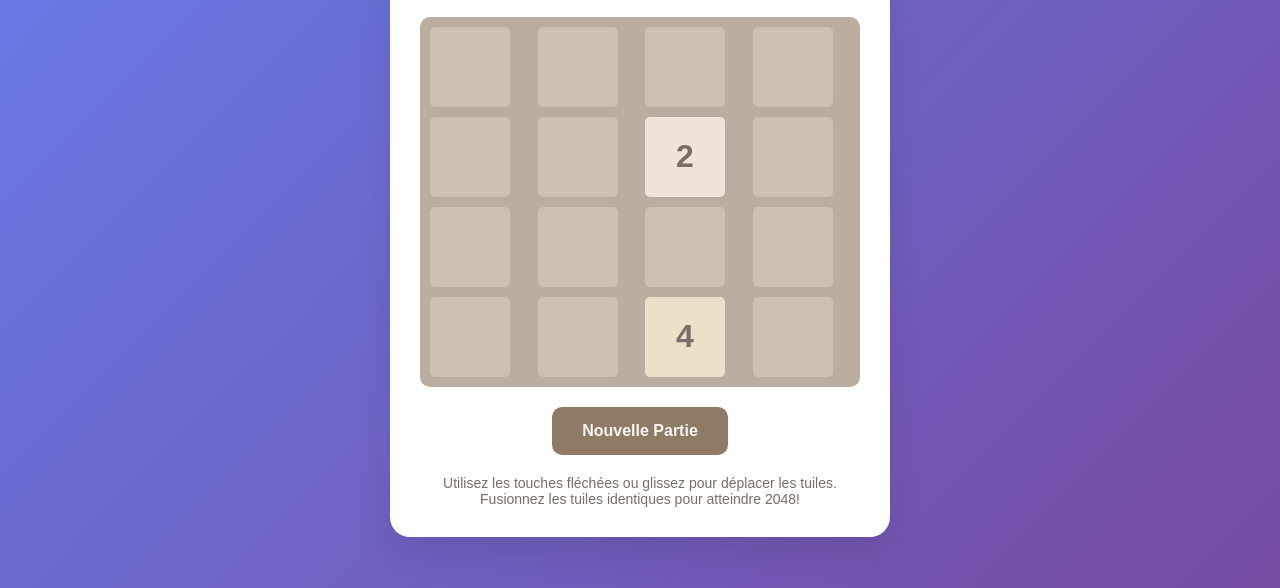
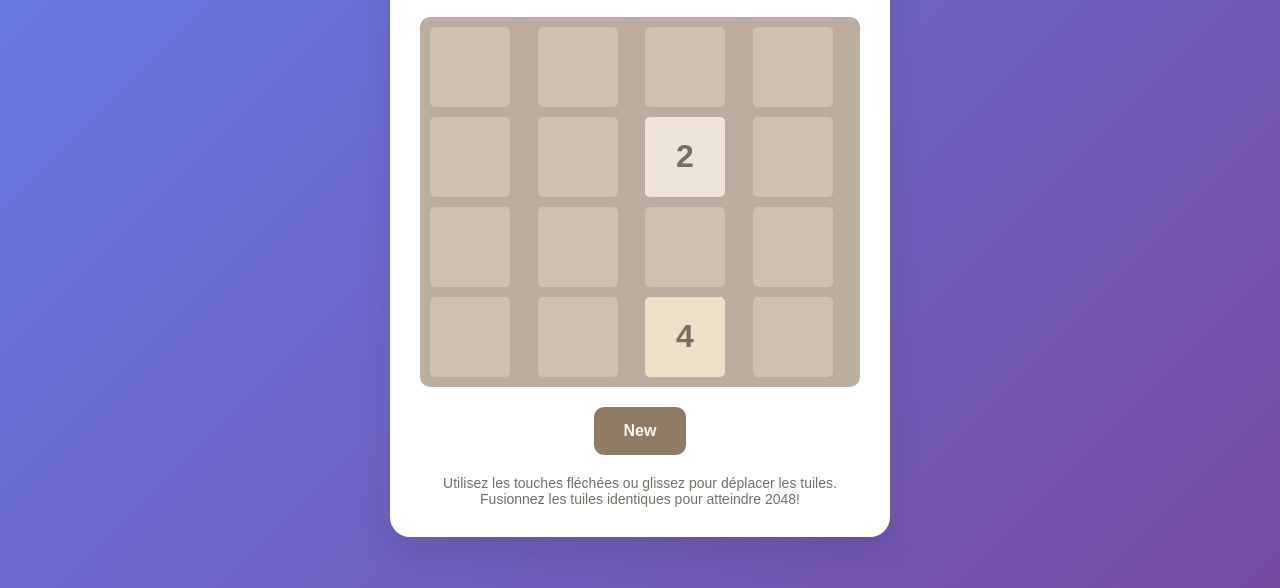
Before and after one commit to AyaFetheddine/Jeu2048, a plain HTML site: page index.html in a window 1280 px wide. Shown: the part 212-800 px from the top of the page. Drawn offline with Linux system fonts and the light colour scheme.

Commit message:
test CI/CD

```diff
--- a/index.html
+++ b/index.html
@@ -194,12 +194,12 @@
 
             <div class="game-won" id="game-won">
                 <h2>Victoire!</h2>
-                <button class="new-game-btn" onclick="newGame()">Nouvelle Parties</button>
+                <button class="new-game-btn" onclick="newGame()">New</button>
             </div>
         </div>
 
         <div class="controls">
-            <button class="new-game-btn" onclick="newGame()">Nouvelle Partie</button>
+            <button class="new-game-btn" onclick="newGame()">New</button>
         </div>
 
         <div class="instructions">
```
